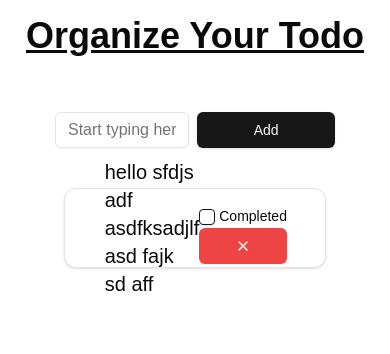
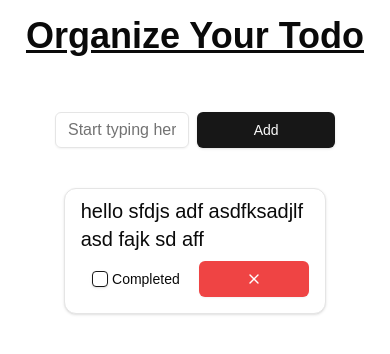
Before and after one commit to PratikSomwanshi/Todo_Next_SpringBoot_UI, a Next.js app: page / in a window 390 px wide. Shown: the top 354 px of the page. Built offline with nearby package versions, Linux system fonts and the light colour scheme.

Commit message:
fix: delete button media query

```diff
--- a/components/local/todo_card/index.tsx
+++ b/components/local/todo_card/index.tsx
@@ -9,15 +9,15 @@ import { TodoCardProps } from "../../../lib/interfaces";
 function TodoCard(todoCardProps: TodoCardProps) {
     return (
         <div className="w-full">
-            <Card className="h-auto 300:h-20 400:h-16 py-3 w-full">
-                <div className="300:flex justify-between px-2 300:px-10 h-full space-y-4 300:space-y-0 w-full ">
+            <Card className="h-auto 700:h-20  py-2 w-full">
+                <div className="700:flex justify-between px-2 300:px-4 h-full space-y-4 300:space-y-0 w-full">
                     <div className="h-full 300:flex items-center w-full">
                         <h2 className="text:lg 300:text-xl font-medium w-full">
                             {todoCardProps.title}
                         </h2>
                     </div>
-                    <div className="400:flex  justify-between items-center h-full w-auto 400:w-40 py-2 space-y-2 300:space-y-0">
-                        <div className="flex justify-center 300:justify-end 400:h-full h-1/2 space-x-1 ">
+                    <div className="300:flex  items-center h-full w-full  py-2 space-y-2 300:space-y-0 space-x-0 300:space-x-2  ">
+                        <div className="flex justify-center items-center  400:h-full h-1/2 space-x-1 w-full 300:w-1/2">
                             <Checkbox id="completed" />
                             {/* TODO: onclick completed*/}
                             <label
@@ -27,7 +27,7 @@ function TodoCard(todoCardProps: TodoCardProps) {
                             </label>
                         </div>
                         {/* <div className="h-[2px] bg-gray-400"></div> */}
-                        <div className="flex justify-end">
+                        <div className="flex justify-end w-full 300:w-1/2">
                             {/* TODO: onclick delete */}
                             <Button variant="destructive" className="w-full">
                                 <X color="white" size={100} />
```
